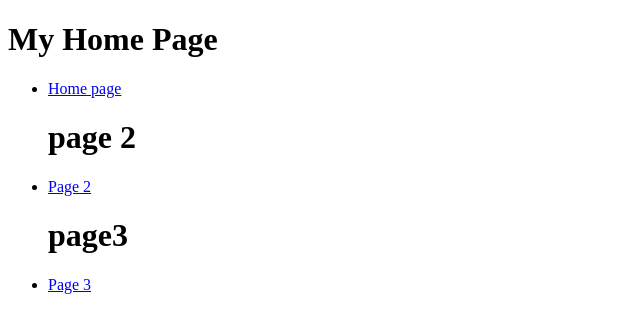
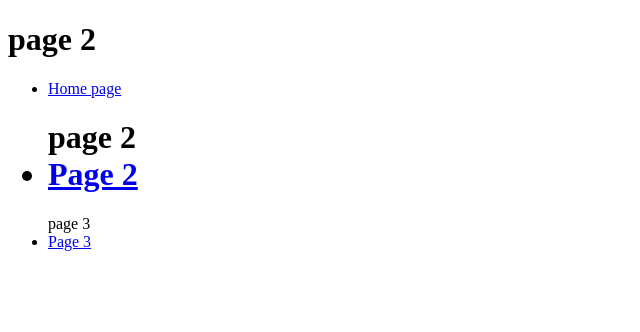
Before and after one commit to ZaneMelzer/zanemelzer.github.io, a plain HTML site: page page2.html in a window 1280 px wide. Shown: the whole page, without its empty margins (0-640 px from the left). Drawn offline with Linux system fonts and the light colour scheme.

Commit message:
Add files via upload

```diff
--- a/page2.html
+++ b/page2.html
@@ -7,14 +7,15 @@
 
 <body>
 
-    <h1>My Home Page</h1>
+    <h1>page 2</h1>
     <ul>
-        <li><a href="htps://www.baloon.com">Home page</a></li>
-        <h1>page 2</h1>
-        <li><a href="htps://www.metalgea.com">Page 2</a></li>
-        <h1>page3</h1>
-        <li><a href="htps://www.redcamaro.com">Page 3</a></li>
+        <li><a href="index.html">Home page</a></li>
+
+        <h1>page 2
+            <li><a href="page2.html">Page 2</a></li>
+        </h1>
+        page 3
+        <li><a href="page3.html">Page 3</a></li>
     </ul>
-</body>
 
-</html>
+</body></html>
```
